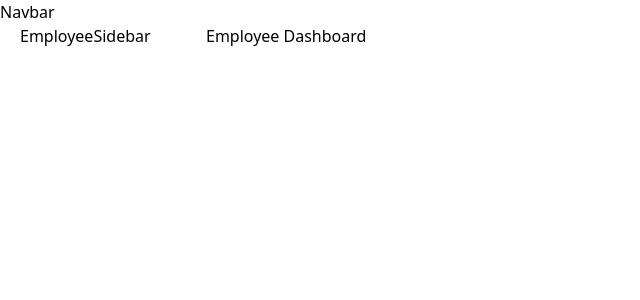
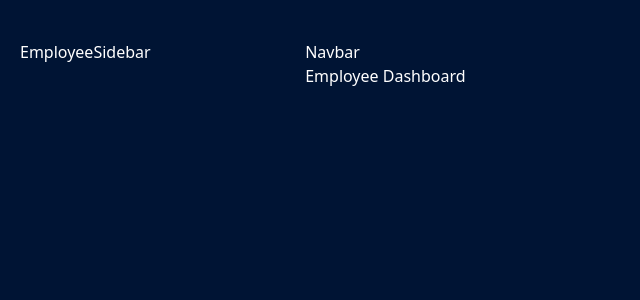
Before and after one commit to ankitWork2001/management, a React (Vite) app: page /employee in a window 1280 px wide. Shown: the top 300 px of the page, without its empty margins (0-640 px from the left). Built offline with nearby package versions, Linux system fonts and the light colour scheme.

Commit message:
update  AdminLayout and EmployeeLayout

```diff
--- a/src/component/adminComponent/AdminLayout.jsx
+++ b/src/component/adminComponent/AdminLayout.jsx
@@ -5,14 +5,14 @@ import AdminSidebar from './AdminSidebar'
 
 function AdminLayout() {
     return (
-            <div className=' px-5 flex'>
-                <aside className='w-[15%]'>
-                    <AdminSidebar />
-                </aside>
-                <main>
-                    <Navbar />
-                    <Outlet />
-                </main>
+             <div className=' px-5 flex md:flex-row flex-col h-screen  bg-[#001434] text-white'>
+            <aside className='md:w-[23%] mt-10 overflow-y-scroll mb-13 [scrollbar-width:none] [&::-webkit-scrollbar]:hidden'>
+                <AdminSidebar />
+            </aside>
+            <main className=' mt-10'>
+                <Navbar />
+                <Outlet />
+            </main>
         </div>
     )
 }
--- a/src/component/employeeComponent/EmployeeLayout.jsx
+++ b/src/component/employeeComponent/EmployeeLayout.jsx
@@ -5,18 +5,14 @@ import Navbar from '../comman/Navbar'
 
 function EmployeeLayout() {
   return (
-    <div>
-            <nav>
+    <div className=' px-5 flex md:flex-row flex-col h-screen  bg-[#001434] text-white'>
+            <aside className='md:w-[23%] mt-10 overflow-y-scroll mb-13 [scrollbar-width:none] [&::-webkit-scrollbar]:hidden'>
+                <EmployeeSidebar />
+            </aside>
+            <main className=' mt-10'>
                 <Navbar />
-            </nav>
-            <div className=' px-5 flex'>
-                <aside className='w-[15%]'>
-                    <EmployeeSidebar />
-                </aside>
-                <main>
-                    <Outlet />
-                </main>
-            </div>
+                <Outlet />
+            </main>
         </div>
   )
 }
```
